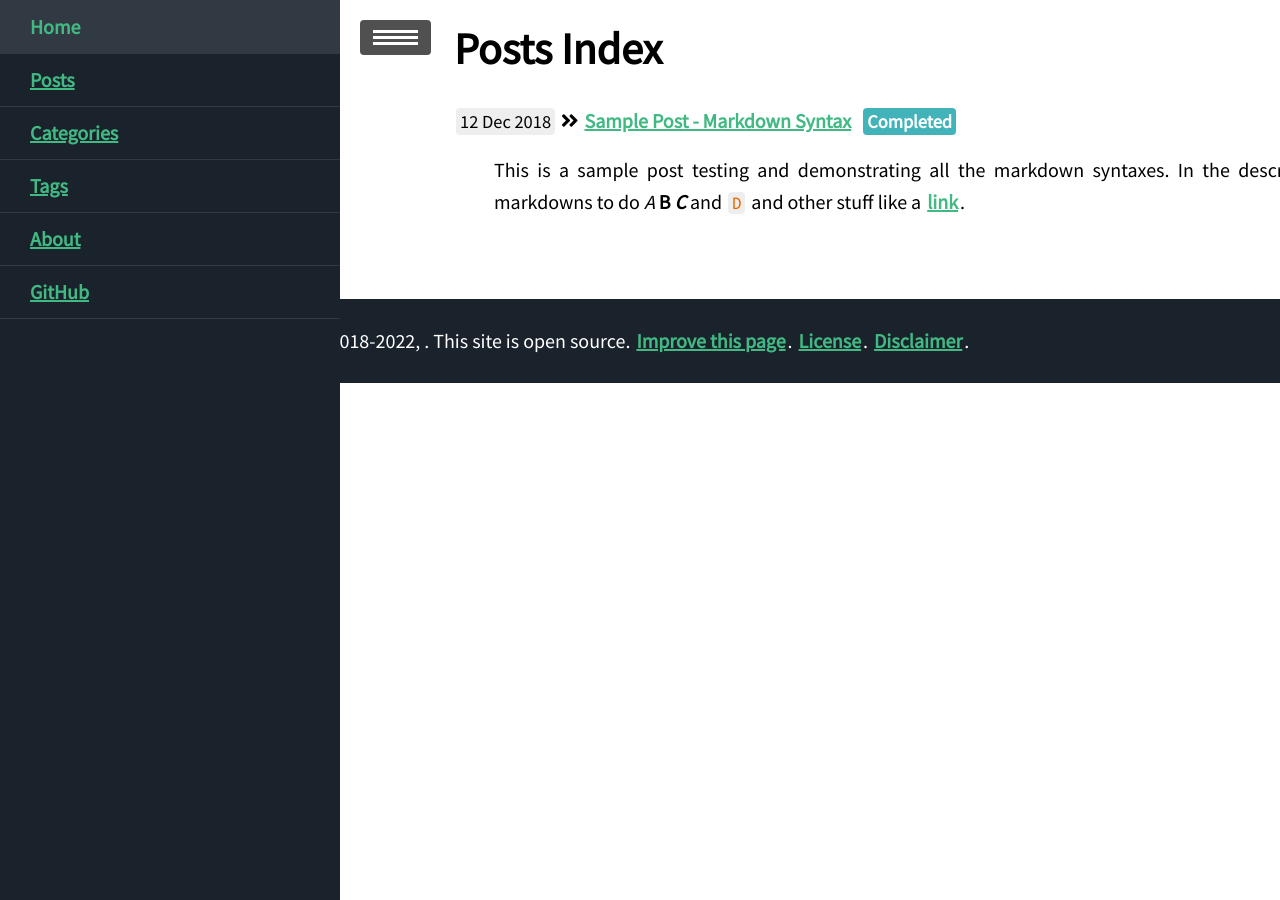
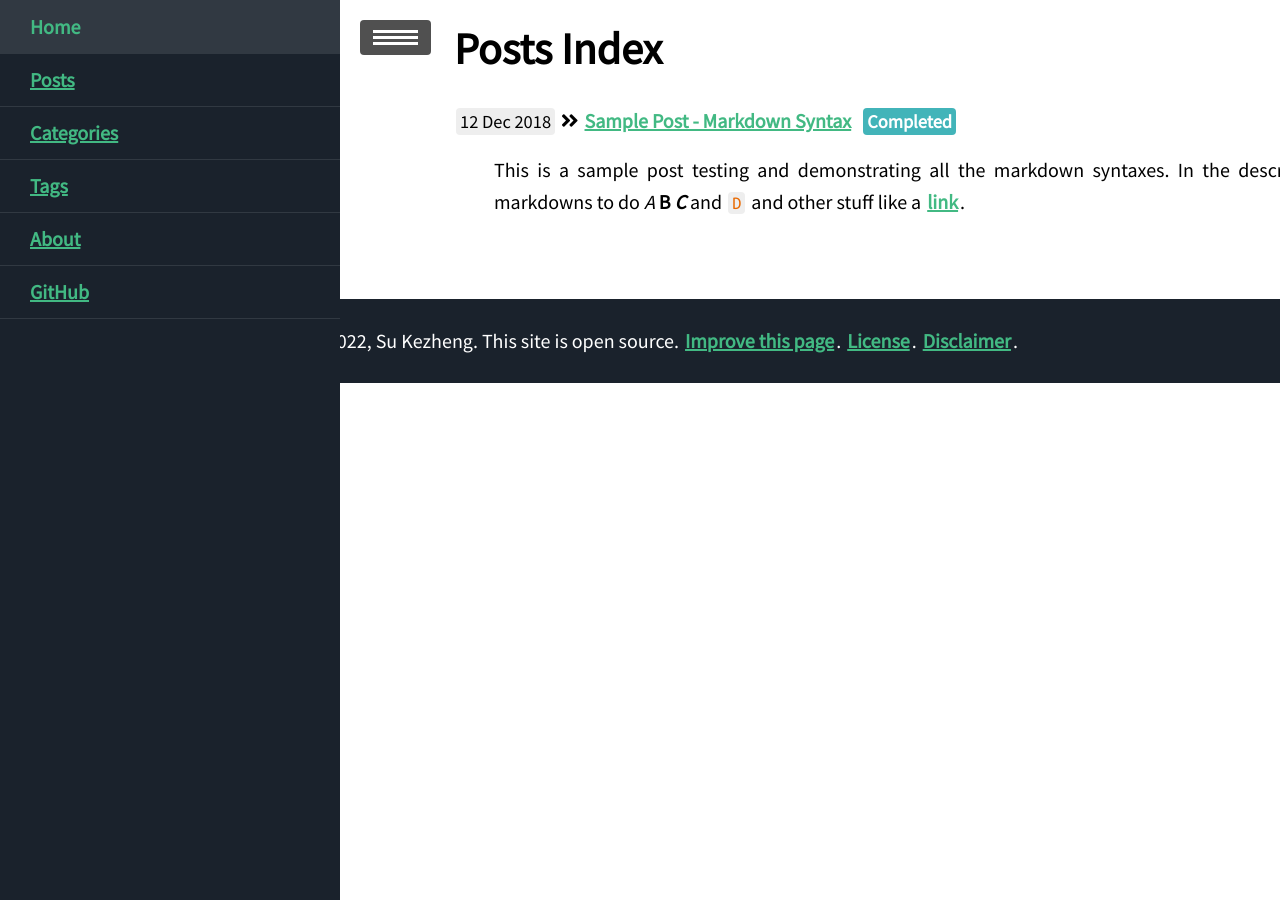
Before and after one commit to ssskz/ssskz.github.io, a Jekyll site: the page built from blog/index.html, in a window 1280 px wide. Built offline with Jekyll 4.4.1, drawn with Linux system fonts in a browser that asks for light colours; nearby versions of some CDN libraries.

Commit message:
Update _config.yml

```diff
--- a/_config.yml
+++ b/_config.yml
@@ -15,9 +15,9 @@
 
 # Blog Author settings
 author:
-  name:
+  name: Su Kezheng
   picture:
-  email:
+  email: 748527866@
   description:
   twitter:
   facebook:
```
